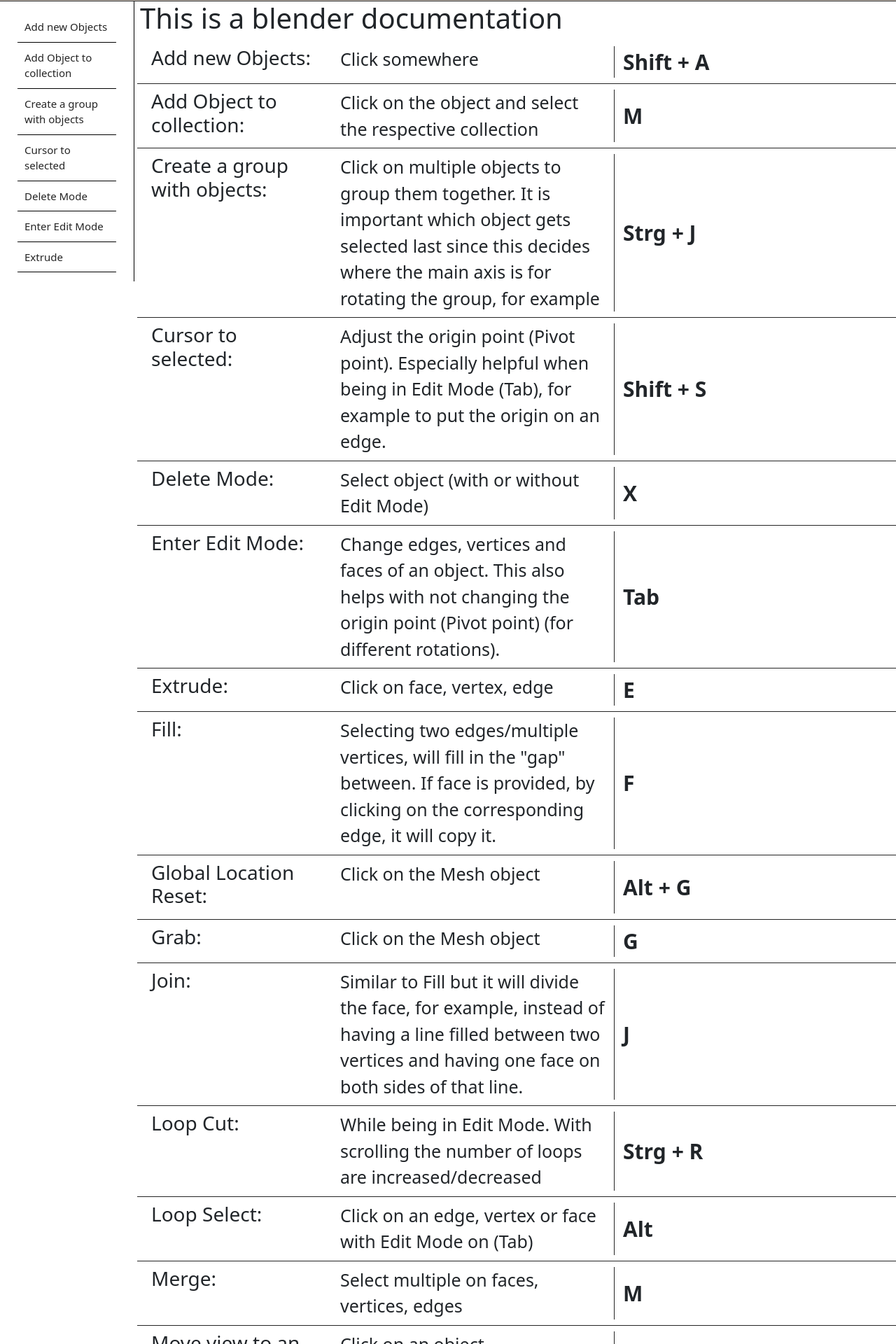
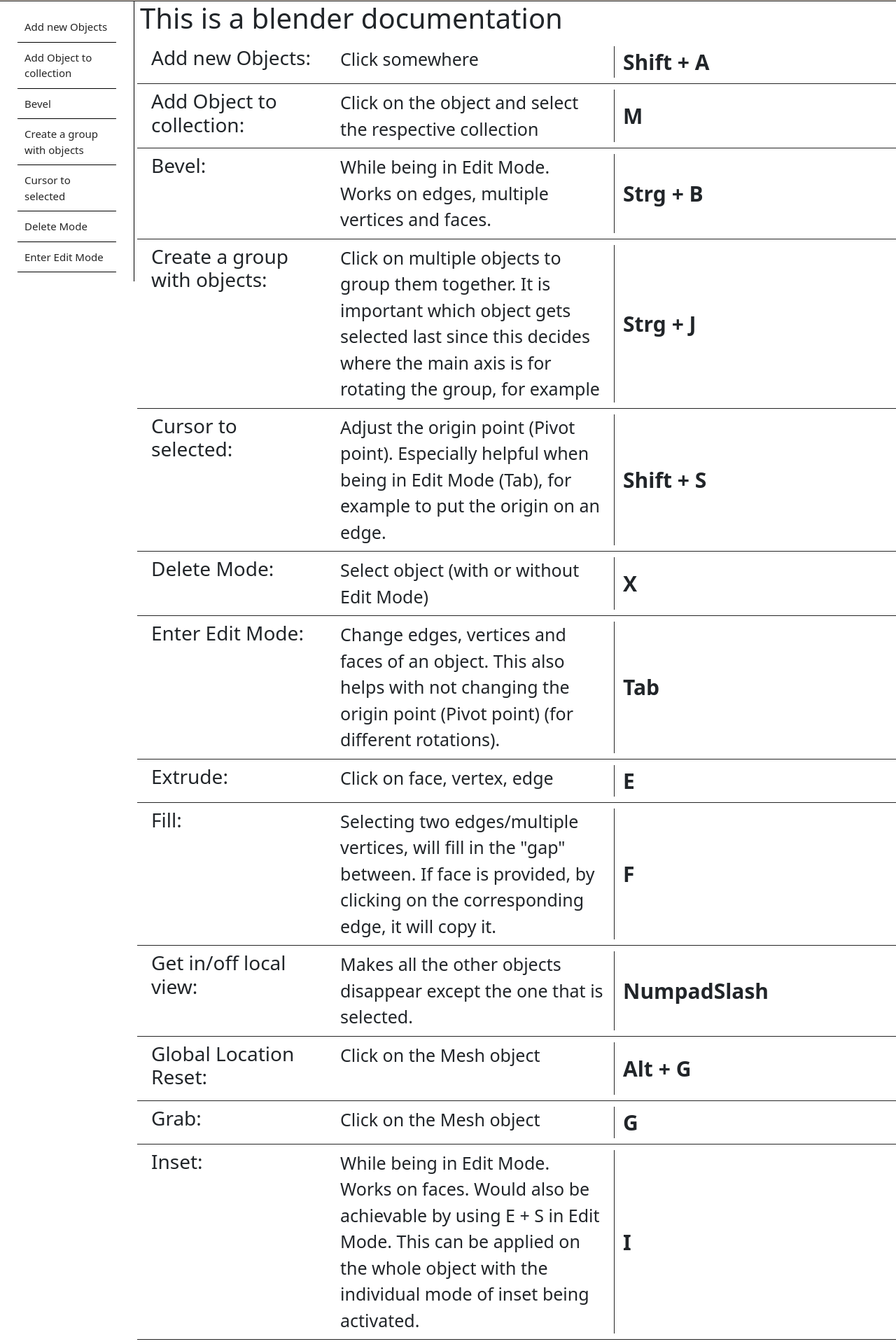
Before and after one commit to Matthes-Baer/Blenumentation, a SvelteKit app: page /blender in a window 1280 px wide. Shown: the part 73-1993 px from the top of the page at 70% size. Built offline with nearby package versions, Linux system fonts and the light colour scheme.

Commit message:
feat: Added new data entries

```diff
--- a/src/data/blender/documentationData.ts
+++ b/src/data/blender/documentationData.ts
@@ -108,6 +108,27 @@ const documentationData: documentationDataInterface[] = [
 		description:
 			'While being in Edit Mode. Choose Subdivide from the appearing list. Works on edges, multiple vertices and faces.',
 		keystroke: 'Right Mouse Button'
+	},
+	{
+		name: 'Bevel',
+		description: 'While being in Edit Mode. Works on edges, multiple vertices and faces.',
+		keystroke: 'Strg + B'
+	},
+	{
+		name: 'Inset',
+		description:
+			'While being in Edit Mode. Works on faces. Would also be achievable by using E + S in Edit Mode. This can be applied on the whole object with the individual mode of inset being activated.',
+		keystroke: 'I'
+	},
+	{
+		name: 'Toggle Snap on/off',
+		description: 'The snap mode makes it easier to stay in the grid.',
+		keystroke: 'Shift + Tab'
+	},
+	{
+		name: 'Get in/off local view',
+		description: 'Makes all the other objects disappear except the one that is selected.',
+		keystroke: 'NumpadSlash'
 	}
 ];
 
```
